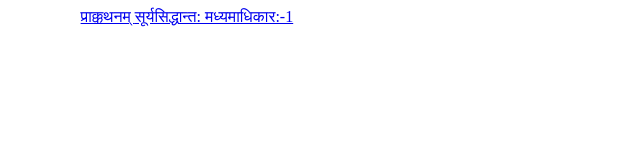
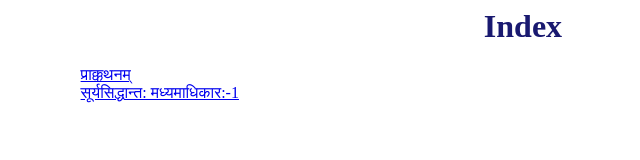
Before and after one commit to snjha62/snjha62.github.io, a plain HTML site: page index.html in a window 1280 px wide. Shown: the whole page, without its empty margins (117-757 px from the left). Drawn offline with Linux system fonts and the light colour scheme.

Commit message:
correct index

```diff
--- a/index.html
+++ b/index.html
@@ -5,7 +5,10 @@
 </head>
 <body>
 <div class="centerdiv">
-	<a href="first.html"> प्राक्कथनम् </a>
+	<h1 class="hgeneric">
+		Index
+	</h1>
+	<a href="first.html"> प्राक्कथनम् </a></br>
 	<a href="second.html"> सूर्यसिद्धान्त: मध्यमाधिकार:-1 </a>
 </div>
 </body>
```
